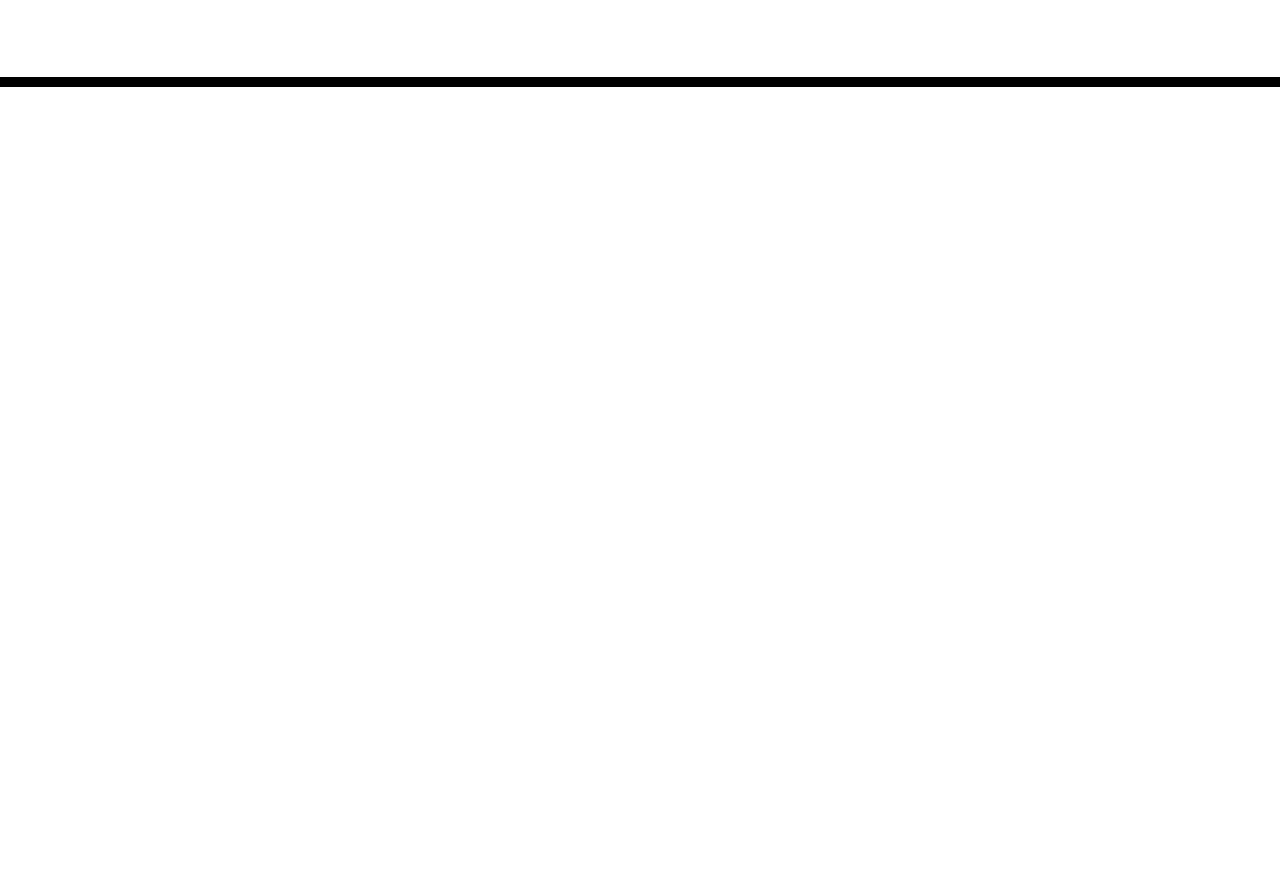
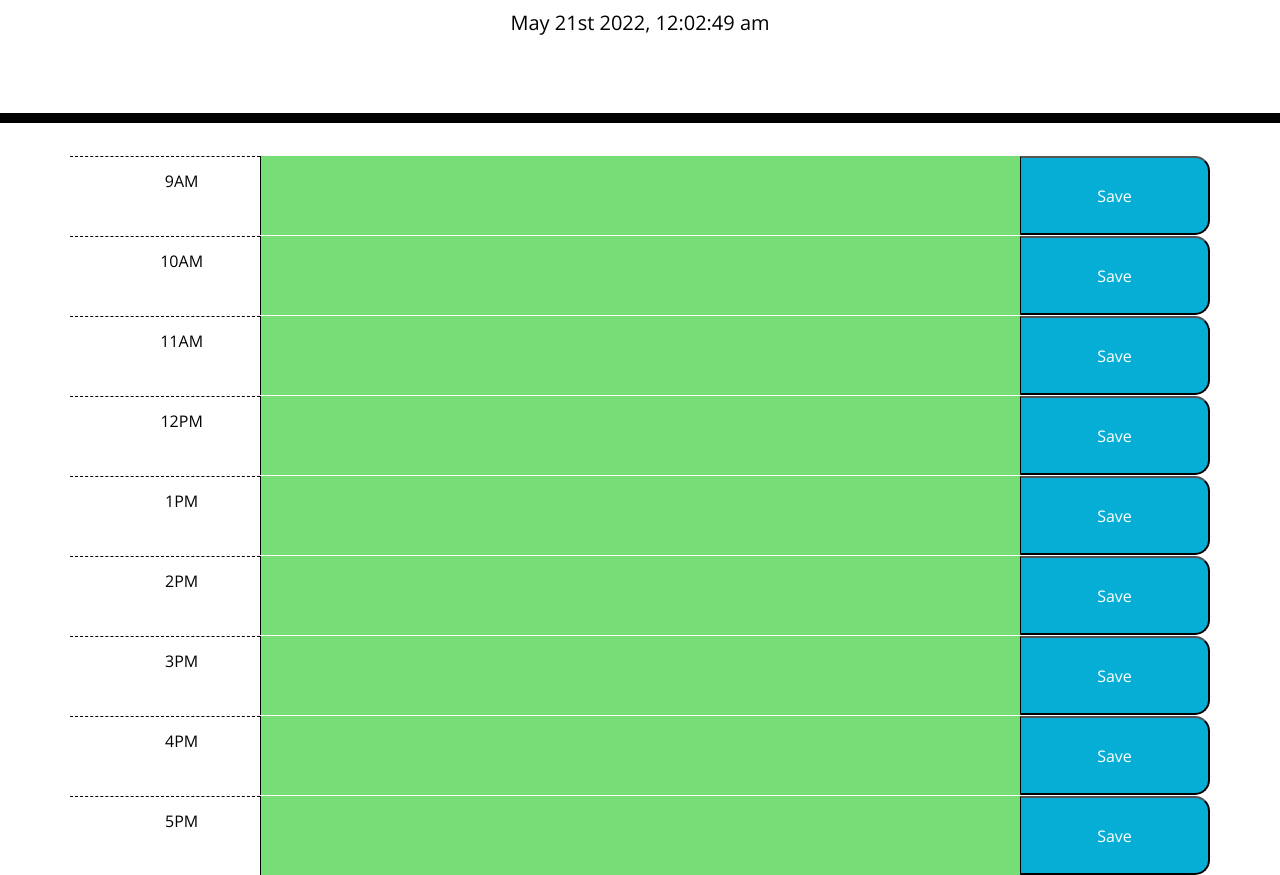
Before and after one commit to GianniMejia/WorkDayScheduler, a plain HTML site: page index.html in a window 1280 px wide. Shown: the part 181-1056 px from the top of the page. Before the commit the page ends 800 px from the top, so only its background shows below. Drawn offline with nearby package versions, Linux system fonts and the light colour scheme.

Commit message:
moment color coding added

```diff
--- a/index.html
+++ b/index.html
@@ -1,23 +1,14 @@
 <!DOCTYPE html>
 <html lang="en">
+
 <head>
   <meta charset="UTF-8" />
   <meta name="viewport" content="width=device-width, initial-scale=1.0" />
   <meta http-equiv="X-UA-Compatible" content="ie=edge" />
-    <link
-      rel="stylesheet"
-      href="https://stackpath.bootstrapcdn.com/bootstrap/4.3.1/css/bootstrap.min.css"
-    />
-    <link
-      rel="stylesheet"
-      href="https://use.fontawesome.com/releases/v5.8.1/css/all.css"
-      integrity="sha384-50oBUHEmvpQ+1lW4y57PTFmhCaXp0ML5d60M1M7uH2+nqUivzIebhndOJK28anvf"
-      crossorigin="anonymous"
-    />
-    <link
-      href="https://fonts.googleapis.com/css?family=Open+Sans&display=swap"
-      rel="stylesheet"
-    />
+  <link rel="stylesheet" href="https://stackpath.bootstrapcdn.com/bootstrap/4.3.1/css/bootstrap.min.css" />
+  <link rel="stylesheet" href="https://use.fontawesome.com/releases/v5.8.1/css/all.css"
+    integrity="sha384-50oBUHEmvpQ+1lW4y57PTFmhCaXp0ML5d60M1M7uH2+nqUivzIebhndOJK28anvf" crossorigin="anonymous" />
+  <link href="https://fonts.googleapis.com/css?family=Open+Sans&display=swap" rel="stylesheet" />
   <link rel="stylesheet" href="style.css" />
   <title>Work Day Scheduler</title>
 </head>
@@ -30,9 +21,86 @@
   </header>
   <div class="container">
     <!-- Timeblocks go here -->
+    <div class="row time-block" id="9" >
+      <p class="hour col-md-2">
+        9AM
+      </p>
+      <textarea class="description col-md-8"></textarea>
+      <button class="saveBtn col-md-2">Save</button>
+    </div>
+    <div class="row time-block" id="10">
+      <p class="hour col-md-2">
+        10AM
+      </p>
+      <textarea class="description col-md-8"></textarea>
+      <button class="saveBtn col-md-2">Save</button>
     </div>
 
+    <div class="row time-block" id="11">
+      <p class="hour col-md-2">
+        11AM
+      </p>
+      <textarea class="description col-md-8"></textarea>
+      <button class="saveBtn col-md-2">Save</button>
+    </div>
+
+    <div class="row time-block" id="12">
+      <p class="hour col-md-2">
+        12PM
+      </p>
+      <textarea class="description col-md-8"></textarea>
+      <button class="saveBtn col-md-2">Save</button>
+
+    </div>
+    <div class="row time-block" id="13">
+      <p class="hour col-md-2">
+        1PM
+      </p>
+      <textarea class="description col-md-8"></textarea>
+      <button class="saveBtn col-md-2">Save</button>
+
+    </div>
+
+    <div class="row time-block" id="14">
+      <p class="hour col-md-2">
+        2PM
+      </p>
+      <textarea class="description col-md-8"></textarea>
+      <button class="saveBtn col-md-2">Save</button>
+
+    </div>
+
+    <div class="row time-block" id="15">
+      <p class="hour col-md-2">
+        3PM
+      </p>
+      <textarea class="description col-md-8"></textarea>
+      <button class="saveBtn col-md-2">Save</button>
+
+    </div>
+
+    <div class="row time-block" id="16">
+      <p class="hour col-md-2">
+        4PM
+      </p>
+      <textarea class="description col-md-8"></textarea>
+      <button class="saveBtn col-md-2">Save</button>
+
+    </div>
+
+    <div class="row time-block" id="17">
+      <p class="hour col-md-2">
+        5PM
+      </p>
+      <textarea class="description col-md-8"></textarea>
+      <button class="saveBtn col-md-2">Save</button>
+
+    </div>
+
+  </div>
   <script src="https://code.jquery.com/jquery-3.4.1.min.js"></script>
   <script src="https://cdnjs.cloudflare.com/ajax/libs/moment.js/2.24.0/moment.min.js"></script>
+  <script src="script.js"></script>
 </body>
+
 </html>
--- /dev/null
+++ b/script.js
@@ -0,0 +1,26 @@
+console.log("Loading JS file ");
+console.log(moment().format('MMMM Do YYYY, h:mm:ss a'));
+//set current date and time on the html page
+$('#currentDay').text(moment().format('MMMM Do YYYY, h:mm:ss a'));
+
+var currentTime = moment().hour();
+console.log(currentTime);
+
+//reference code JQUERY : https://api.jquery.com/each/
+
+//loop through all the time blocks to change background color
+$(".row").each(function () {
+
+    var time_block_hour =parseInt($(this).attr("id"));
+    console.log("Each time block hour", time_block_hour);
+
+    //compare the time-block-hour with the current time
+    if (time_block_hour < currentTime) {
+        $(this).find(".description").addClass("past");
+
+    } else if (time_block_hour === currentTime) {
+        $(this).find(".description").addClass("present");
+    } else {
+        $(this).find(".description").addClass("future");
+    }
+});
```
Lines whose indentation alone changed are shown as unchanged.
